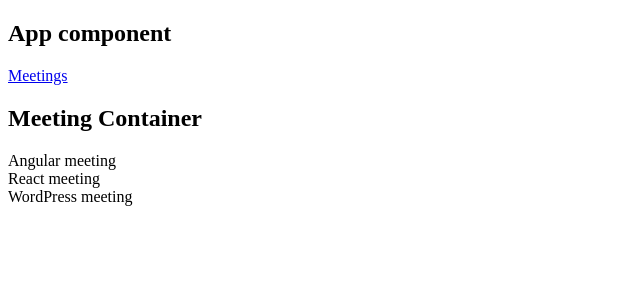
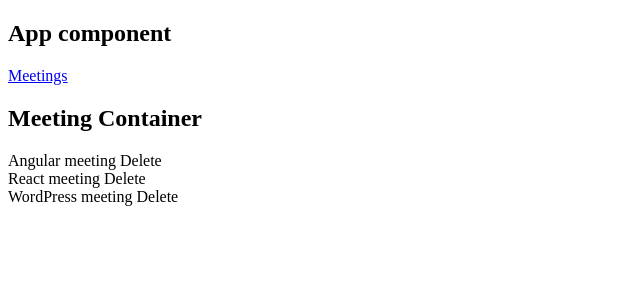
Before and after one commit to safo6m/angular-playground, an Angular app: page /meetings in a window 1280 px wide. Shown: the top 300 px of the page, without its empty margins (0-640 px from the left). Built offline with nearby package versions, Linux system fonts and the light colour scheme.

Commit message:
Finished component

```diff
--- a/src/app/components/meeting/meeting.component.html
+++ b/src/app/components/meeting/meeting.component.html
@@ -1 +1 @@
-{{meeting.title}}
+{{meeting.title}} <span (click)="onDeleteClick($event)">Delete</span>
--- a/src/app/components/meeting/meeting.component.ts
+++ b/src/app/components/meeting/meeting.component.ts
@@ -1,5 +1,5 @@
 import { Meeting } from './../../models/meeting.model';
-import { Component, OnInit, Input } from '@angular/core';
+import { Component, OnInit, Input, EventEmitter, Output } from '@angular/core';
 
 @Component({
   selector: 'app-meeting',
@@ -8,6 +8,7 @@ import { Component, OnInit, Input } from '@angular/core';
 })
 export class MeetingComponent implements OnInit {
   @Input() meeting: Meeting;
+  @Output() deleteMeeting: EventEmitter<Meeting> = new EventEmitter();
 
   constructor() { }
 
@@ -15,4 +16,7 @@ export class MeetingComponent implements OnInit {
     console.log(this.meeting);
   }
 
+  onDeleteClick(): void {
+    this.deleteMeeting.emit(this.meeting);
+  }
 }
--- a/src/app/pages/meetings-container/meetings-container.component.html
+++ b/src/app/pages/meetings-container/meetings-container.component.html
@@ -3,5 +3,6 @@
 <div *ngFor="let meeting2 of meetings">
   <app-meeting
     [meeting]="meeting2"
+    (deleteMeeting)="onDeleteMeeting($event)"
   ></app-meeting>
 </div>
--- a/src/app/pages/meetings-container/meetings-container.component.ts
+++ b/src/app/pages/meetings-container/meetings-container.component.ts
@@ -18,4 +18,7 @@ export class MeetingsContainerComponent implements OnInit {
     this.meetings = this.meetingsService.meetings;
   }
 
+  onDeleteMeeting(meeting: Meeting): void {
+    this.meetings = this.meetings.filter((m: Meeting) => m !== meeting);
+  }
 }
--- a/src/app/services/meetings/meetings.service.ts
+++ b/src/app/services/meetings/meetings.service.ts
@@ -2,9 +2,7 @@ import { Injectable } from '@angular/core';
 import { Meeting } from './../../models/meeting.model';
 import { mockMeetings } from './../../mock/meetings';
 
-@Injectable({
-  providedIn: 'root'
-})
+@Injectable()
 export class MeetingsService {
   public get meetings(): Array<Meeting> {
     return mockMeetings.map((meetingData) => new Meeting(meetingData));
```
Also changed, not shown: src/app/app.module.ts (+5 -6 lines), src/app/pages/meetings-container/meetings-container.module.ts (+11 -1 lines).
